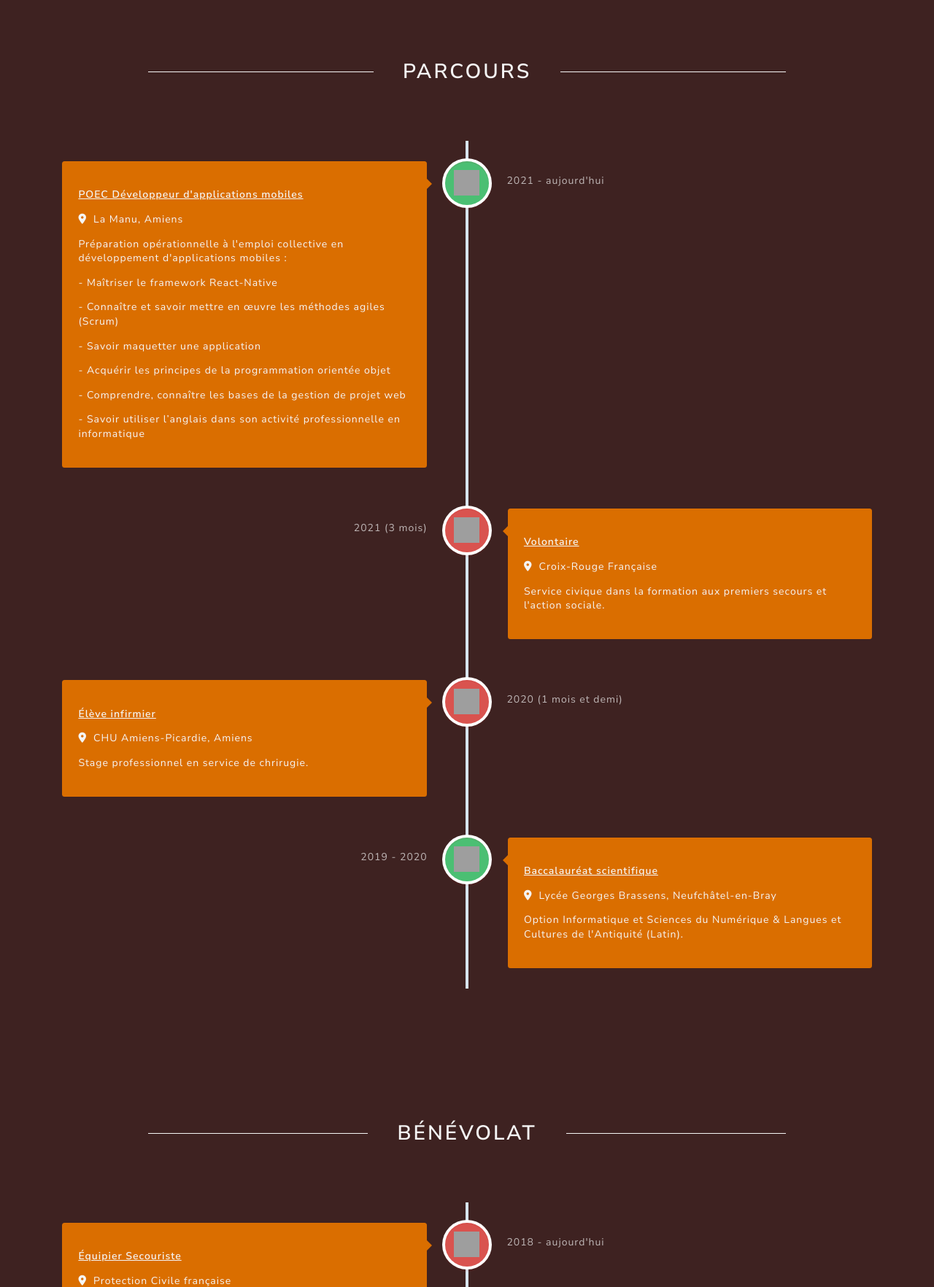
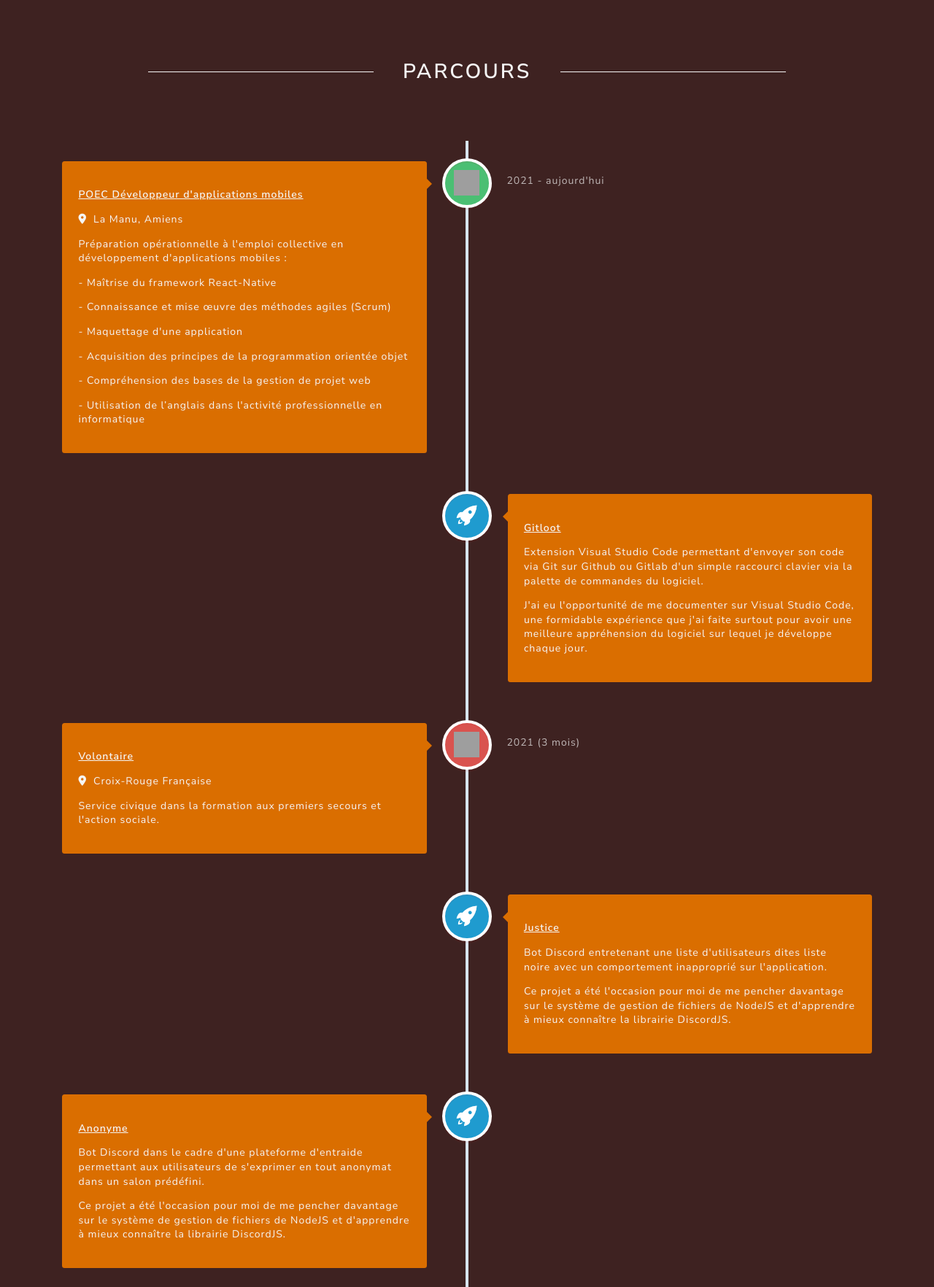
Before and after one commit to Loot1/Old-Portfolio, a PHP site: page / in a window 1280 px wide. Shown: the part 1520-3284 px from the top of the page at 73% size. Run offline with PHP 8.4, Linux system fonts and the light colour scheme; some libraries are stand-ins or nearby versions; grey boxes are pictures that could not be loaded.

Commit message:
Modify career section, add somes projets

```diff
--- a/index.html
+++ b/index.html
@@ -200,19 +200,29 @@
           <div id="cd-timeline" class="cd-container">
             <div class="cd-timeline-block">
               <div class="cd-timeline-img cd-work-experience bg-success">
-                <img src="img/cap.png" alt="" />
+                <img src="img/cap.png" alt=""/>
               </div>
               <div class="cd-timeline-content">
                 <p class="job-title"><strong>POEC Développeur d'applications mobiles</strong></p>
                 <p class="business"><i class="fa fa-map-marker"></i>&nbsp;&nbsp;La Manu, Amiens</p>
                 <p>Préparation opérationnelle à l'emploi collective en développement d'applications mobiles :</p>
-                <p>- Maîtriser le framework React-Native</p>
-                <p>- Connaître et savoir mettre en œuvre les méthodes agiles (Scrum)</p>
-                <p>- Savoir maquetter une application</p>
-                <p>- Acquérir les principes de la programmation orientée objet</p>
-                <p>- Comprendre, connaître les bases de la gestion de projet web</p>
-                <p>- Savoir utiliser l’anglais dans son activité professionnelle en informatique</p>
+                <p>- Maîtrise du framework React-Native</p>
+                <p>- Connaissance et mise œuvre des méthodes agiles (Scrum)</p>
+                <p>- Maquettage d'une application</p>
+                <p>- Acquisition des principes de la programmation orientée objet</p>
+                <p>- Compréhension des bases de la gestion de projet web</p>
+                <p>- Utilisation de l’anglais dans l'activité professionnelle en informatique</p>
                 <p><span class="cd-date">2021 - aujourd'hui</span></p>
+              </div>
+            </div>
+            <div class="cd-timeline-block">
+              <div class="cd-timeline-img cd-work-experience bg-info">
+                <img src="img/rocket.png" alt="" />
+              </div>
+              <div class="cd-timeline-content">
+                <p class="job-title"><strong>Gitloot</strong></p>
+                <p>Extension Visual Studio Code permettant d'envoyer son code via Git sur Github ou Gitlab d'un simple raccourci clavier via la palette de commandes du logiciel.</p>
+                <p>J'ai eu l'opportunité de me documenter sur Visual Studio Code, une formidable expérience que j'ai faite surtout pour avoir une meilleure appréhension du logiciel sur lequel je développe chaque jour.</p>
               </div>
             </div>
             <div class="cd-timeline-block">
@@ -224,6 +234,26 @@
                 <p class="business"><i class="fa fa-map-marker"></i>&nbsp;&nbsp;Croix-Rouge Française</p>
                 <p>Service civique dans la formation aux premiers secours et l'action sociale.</p>
                 <p><span class="cd-date">2021 (3 mois)</span></p>
+              </div>
+            </div>
+            <div class="cd-timeline-block">
+              <div class="cd-timeline-img cd-work-experience bg-info">
+                <img src="img/rocket.png" alt="" />
+              </div>
+              <div class="cd-timeline-content">
+                <p class="job-title"><strong>Justice</strong></p>
+                <p>Bot Discord entretenant une liste d'utilisateurs dites liste noire avec un comportement inapproprié sur l'application.</p>
+                <p>Ce projet a été l'occasion pour moi de me pencher davantage sur le système de gestion de fichiers de NodeJS et d'apprendre à mieux connaître la librairie DiscordJS.</p>
+              </div>
+            </div>
+            <div class="cd-timeline-block">
+              <div class="cd-timeline-img cd-work-experience bg-info">
+                <img src="img/rocket.png" alt="" />
+              </div>
+              <div class="cd-timeline-content">
+                <p class="job-title"><strong>Anonyme</strong></p>
+                <p>Bot Discord dans le cadre d'une plateforme d'entraide permettant aux utilisateurs de s'exprimer en tout anonymat dans un salon prédéfini.</p>
+                <p>Ce projet a été l'occasion pour moi de me pencher davantage sur le système de gestion de fichiers de NodeJS et d'apprendre à mieux connaître la librairie DiscordJS.</p>
               </div>
             </div>
             <div class="cd-timeline-block">
--- a/style.css
+++ b/style.css
@@ -380,7 +380,6 @@ section {
 
 a:not(.nav-link) {
     color: whitesmoke;
-    text-decoration: underline
 }
 
 #navbar {
```
